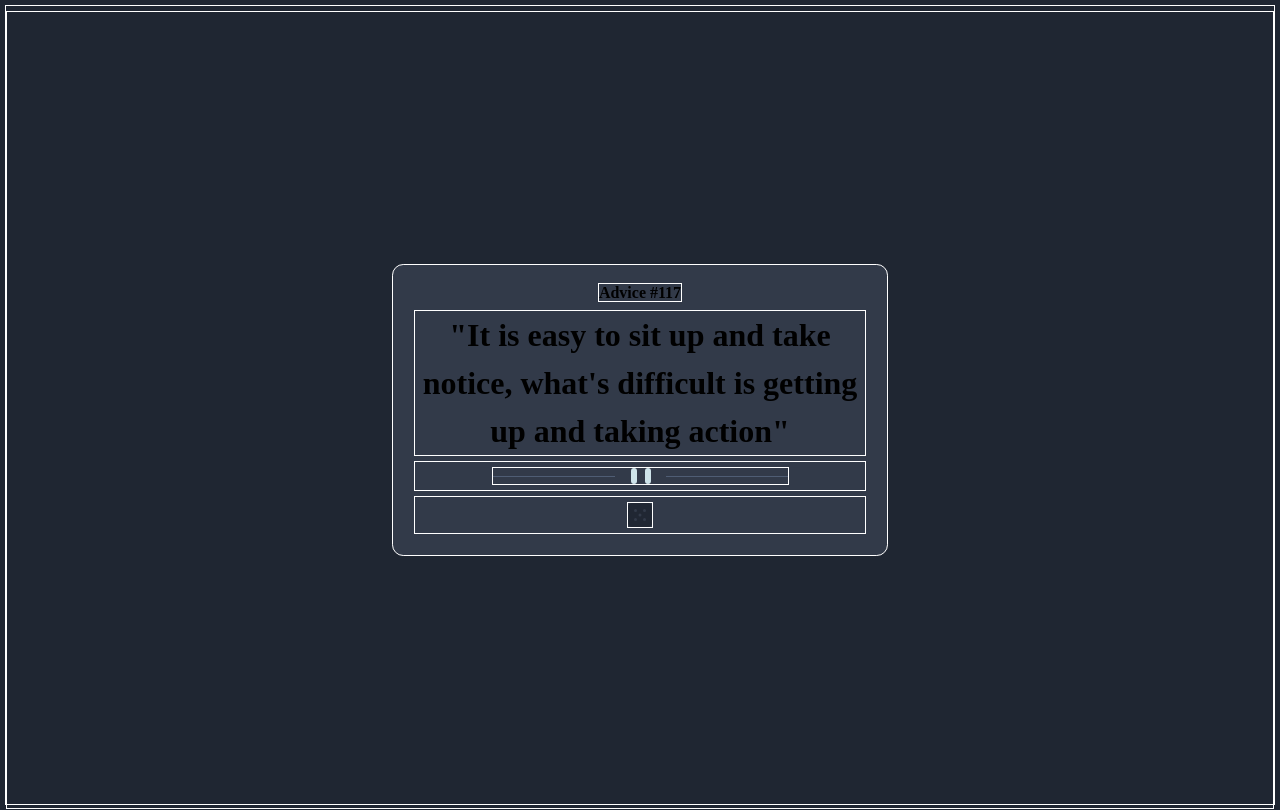
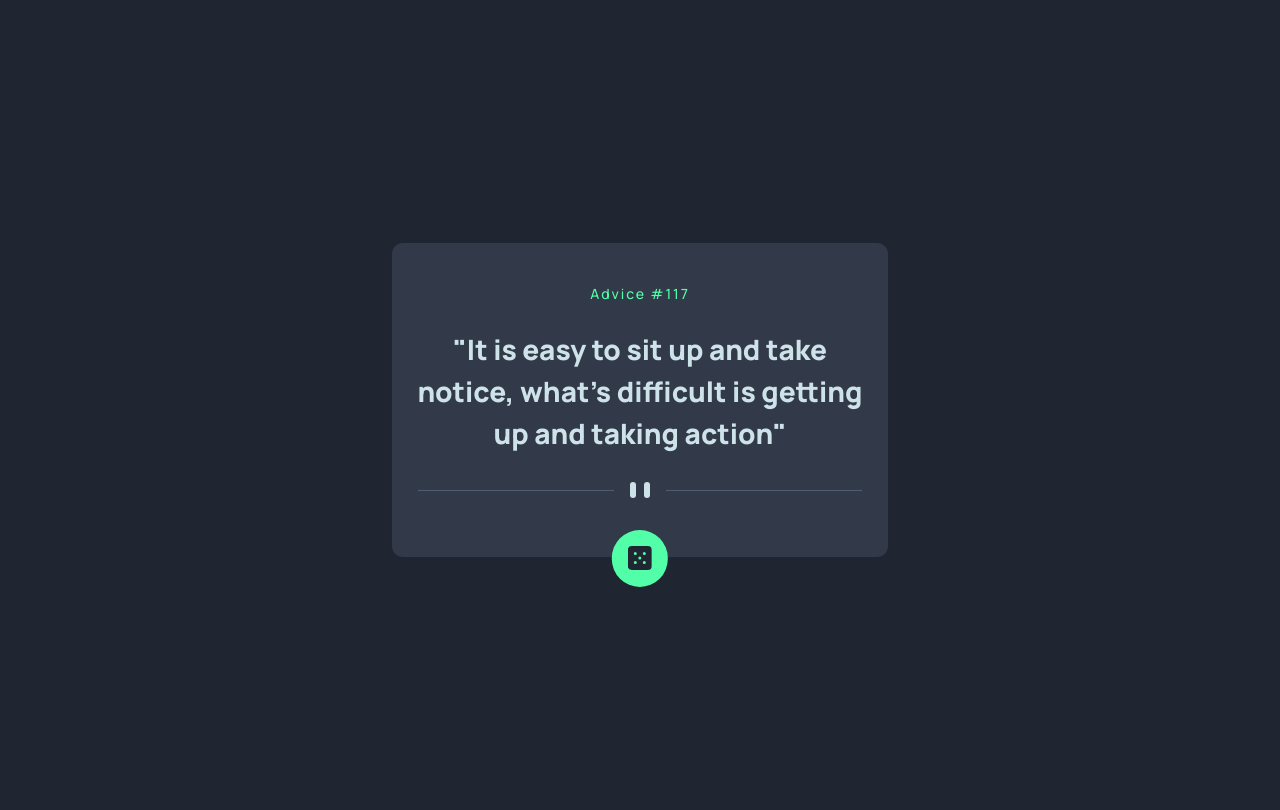
Before and after one commit to shahrokh0796/advice-generator-app, a website built with webpack: page src/index.html in a window 1280 px wide. Built offline with nearby package versions, Linux system fonts and the light colour scheme.

Commit message:
advice generator UI ready

```diff
--- a/src/index.html
+++ b/src/index.html
@@ -7,12 +7,12 @@
 </head>
 <body>
     <main class="main">
-        <strong>Advice #117</strong>
+        <p>Advice #117</p>
         <h1>"It is easy to sit up and take notice, what's difficult is getting up and taking action"</h1>
-        <div class="play-and-pause">
-            <img src="./images/pattern-divider-mobile.svg" alt="pattern-divider">
+        <div class="pause-con">
+            <img src="./images/pattern-divider-desktop.svg" alt="pause icon">
         </div>
-        <div class="something">
+        <div class="dice-container">
             <img src="./images/icon-dice.svg" alt="dice-icon">
         </div>
     </main>
--- a/src/styles/styles.scss
+++ b/src/styles/styles.scss
@@ -1,4 +1,4 @@
-
+@import url('https://fonts.googleapis.com/css2?family=Manrope:wght@500;800&display=swap');
 *, *::before, *::after {
     box-sizing: border-box;
   }
@@ -6,12 +6,11 @@
   * {
     margin: 0;
     padding: 0;
-    border: 1px solid white;
-    margin: 5px;
   }
 
   body, html {
     block-size: 100%;
+    font-family: 'Manrope', sans-serif;
   }
   body {
     line-height: 1.5;
@@ -20,6 +19,19 @@
     background-color: hsl(218, 23%, 16%);
     display: grid;
     place-items: center;
+
+    p {
+      color: hsl(150, 100%, 66%);
+      letter-spacing: 0.12rem;
+      font-size: 0.875rem;
+      font-weight: 500;
+      margin-block: 1.5rem;
+    }
+
+    h1 {
+      font-size: 28px;
+      color: hsl(193, 38%, 86%);
+    }
   }
 
   img {
@@ -35,11 +47,28 @@
     padding: 1rem;
     text-align: center;
     border-radius: 0.7rem;
-    span {
-        display: inline-block;
-        background-color: darkgray;
-        block-size: 1px;
-        inline-size: 100%;
-        max-inline-size: 45%;
-    }
+    margin-inline: 1rem;
+    position: relative;
   }
+
+  .pause-con {
+    margin-block-start: 1.7rem;
+    margin-block-end: 2.7rem;
+  }
+  .dice-container {
+    block-size: 3.525rem;
+    inline-size: 3.525rem;
+    background-color:hsl(150, 100%, 66%);
+    border-radius: 50%;
+    display: grid;
+    place-items: center;
+    position: absolute;
+    bottom: -1.875rem;left: 50%;
+    transform: translateX(-50%);
+    transition: 0.2s ease-in-out box-shadow;
+  }
+
+  .dice-container:hover {
+    box-shadow: 0px 0px 37px 4px rgba(82,255,168,1);
+    cursor: pointer;
+  }
```
